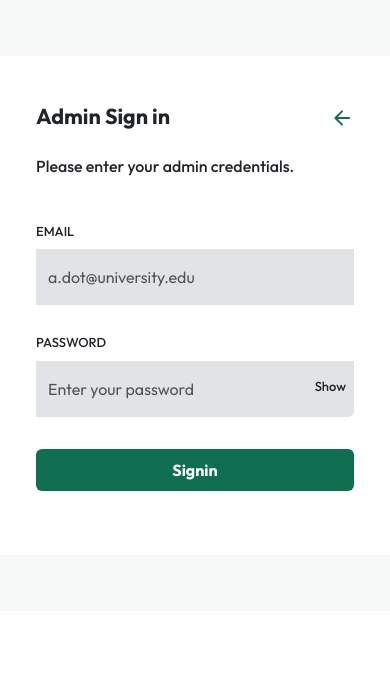
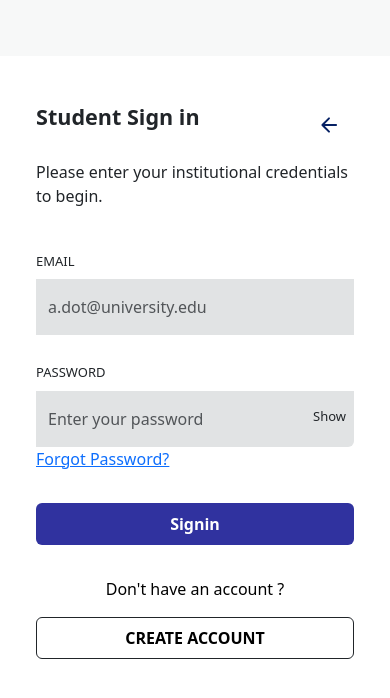
Before and after one commit to Joseph-fol/Online-CBT, a React (Vite) app in the folder FRONTEND/: page /studentSignin in a window 390 px wide. Shown: the top 698 px of the page. Built offline with nearby package versions, Linux system fonts and the light colour scheme.

Commit message:
feat: Implement admin dashboard and routing; enhance student authentication pages with navigation links

```diff
--- a/FRONTEND/src/App.jsx
+++ b/FRONTEND/src/App.jsx
@@ -1,14 +1,42 @@
 import React from 'react'
-import Navbar from './component/Navbar'
-import StudentDashboard from './student/StudentDashboard'
-import AssignedObject from './student/AssignedObject'
+// import Navbar from './component/Navbar'
+// import StudentDashboard from './student/StudentDashboard'
+// import AssignedObject from './student/AssignedObject'
+// import QuestionBank from './admin/pages/QuestionBank'
+// import Subject from './admin/pages/Subject'
+// import StudentResult from './admin/pages/StudentResult'
+// import Sidebar from './admin/Sidebar'
+import { Routes, Route } from 'react-router-dom'
+// import AdminDashboard from './admin/AdminDashboard'
+import LandingPage from './component/LandingPage'
+import AdminSignin from './admin/AdminSignin'
+import SigninPage from './student/SigninPage'
+import SignupPage from './student/SignupPage'
+import ForgotPassword from './student/ForgotPassword'
 
 const App = () => {
   return (
     <>
-        <Navbar/>
-        <StudentDashboard/>
-        <AssignedObject/>
+        {/* <Navbar/> */}
+        {/* <StudentDashboard/> */}
+        {/* <AssignedObject/> */}
+
+        {/* <QuestionBank/> */}
+        {/* <Subject/> */}
+        {/* <StudentResult/> */}
+      <Routes>
+        <Route path="/" element={<LandingPage/>}/>
+        <Route path="/AdminSignin" element={<AdminSignin/>}/>
+        <Route path="/studentSignin" element={<SigninPage/>}/>
+        <Route path="/createStudentAccount" element={<SignupPage/>}/>
+        <Route path="//forgotPassword" element={<ForgotPassword/>}/>
+      </Routes>
+
+    {/* <Router>
+      <div className='App'>
+        <Sidebar/>
+      </div>
+    </Router> */}
     </>
   )
 }
--- /dev/null
+++ b/FRONTEND/src/admin/AdminDashboard.jsx
@@ -0,0 +1,20 @@
+import React from 'react'
+import Navbar from '../component/Navbar'
+
+const AdminDashboard = () => {
+  return (
+    <>
+    <div className='d-flex'>
+      <aside>
+
+      </aside>
+      <div>
+        <Navbar/>
+      </div>
+
+    </div>
+    </>
+  )
+}
+
+export default AdminDashboard
--- a/FRONTEND/src/admin/AdminSignin.jsx
+++ b/FRONTEND/src/admin/AdminSignin.jsx
@@ -3,7 +3,7 @@ import { useFormik } from "formik"
 import * as yup from "yup"
 import AOS from 'aos'
 import 'aos/dist/aos.css'
-// import { Link } from 'react-router-dom'
+import { Link } from 'react-router-dom'
 
 const AdminSignin = () => {
     const [show, setShow] = useState(false)
@@ -75,15 +75,14 @@ const AdminSignin = () => {
                             <form class="row g-3" onSubmit={form.handleSubmit}>
                                 <div className='d-flex justify-content-between'>
                                     <h4 className='fw-bold py-0'> Admin Sign in</h4>
-                                    {/* <Link to="/LandingPage"> */}
-                                    <a href="#">
+                                    <Link to="/">
+                                    <button className='btn'>
                                         <svg xmlns="http://www.w3.org/2000/svg" width="1.5em" height="1.5em" viewBox="0 0 24 24"><path fill="#0f6e50" d="M19 11H7.83l4.88-4.88c.39-.39.39-1.03 0-1.42a.996.996 0 0 0-1.41 0l-6.59 6.59a.996.996 0 0 0 0 1.41l6.59 6.59a.996.996 0 1 0 1.41-1.41L7.83 13H19c.55 0 1-.45 1-1s-.45-1-1-1" /></svg>
-                                    </a>
-                                    {/* </Link> */}
+                                    </button>
+                                    </Link>
                                 </div>
 
                                 <p className='fw-medium'>Please enter your admin credentials.</p>
-
                                 <div class="col-md-12 mt-4">
                                     <label for="fullname" class="form-label fw-medium" style={{ fontSize: "13px" }}>EMAIL</label>
                                     <input type="text" className="form form-control border-0 text-black rounded-0 py-3 shadow-none" style={{ backgroundColor: "#e1e3e4" }} value={form.values.email} name='email' onChange={form.handleChange} onBlur={form.handleBlur} id="userEmail" placeholder='a.dot@university.edu' />
--- /dev/null
+++ b/FRONTEND/src/admin/Sidebar.jsx
@@ -0,0 +1,9 @@
+import React from 'react'
+
+const Sidebar = () => {
+  return (
+    <div>Sidebar</div>
+  )
+}
+
+export default Sidebar
--- /dev/null
+++ b/FRONTEND/src/admin/pages/QuestionBank.jsx
@@ -0,0 +1,9 @@
+import React from 'react'
+
+const QuestionBank = () => {
+  return (
+    <div>QuestionBank</div>
+  )
+}
+
+export default QuestionBank
--- /dev/null
+++ b/FRONTEND/src/admin/pages/StudentResult.jsx
@@ -0,0 +1,9 @@
+import React from 'react'
+
+const StudentResult = () => {
+  return (
+    <div>StudentResult</div>
+  )
+}
+
+export default StudentResult
--- /dev/null
+++ b/FRONTEND/src/admin/pages/Subject.jsx
@@ -0,0 +1,9 @@
+import React from 'react'
+
+const Subject = () => {
+  return (
+    <div>Subject</div>
+  )
+}
+
+export default Subject
--- a/FRONTEND/src/component/LandingPage.jsx
+++ b/FRONTEND/src/component/LandingPage.jsx
@@ -2,6 +2,7 @@ import React, { useState, useEffect } from 'react'
 import AOS from 'aos'
 import 'aos/dist/aos.css'
 import './LandingPage.css'
+import { Link } from 'react-router-dom'
 
 const LandingPage = () => {
     // const [hoveredCard, setHoveredCard] = useState(null)
@@ -84,10 +85,14 @@ const LandingPage = () => {
                                 <a className="nav-link fw-medium text-black" href='#'>Pricing</a>
                             </li>
                         </ul>
-                        <a href="" className='mx-3 text-decoration-none text-dark fw-bold'> Admin Portal </a>
+                        <Link to="/AdminSignin">
+                            <button className=' btn mx-3 text-decoration-none text-dark fw-bold'> Admin Portal </button>
+                        </Link>
 
                         <div className="d-flex justify-content-center align-items-center gap-3" >
-                            <button className="btn w-100 text-white fw-medium" style={{ background: "#070235" }} type="submit">Student Login</button>
+                            <Link to="/studentsignin">
+                                <button className="btn w-100 text-white fw-medium" style={{ background: "#070235" }} type="submit">Student Login</button>
+                            </Link>
                         </div>
                     </div>
                 </div>
@@ -107,7 +112,9 @@ const LandingPage = () => {
                     <h1 className='text-center display-4' data-aos="zoom-in" data-aos-delay="200" style={{ fontWeight: "bolder", color: "#070235" }}>Secure, Seamless, and <span style={{ color: "#0f6e50" }}> Smart Online CBT </span></h1>
                     <p data-aos="fade-up" data-aos-delay="400">The definitive platform for high-stakes examinations. Empowering educators with tamper-proof security and students with a cognitive-calm testing environment.</p>
                     <div className='d-flex gap-3 align-items-center justify-content-center flex-wrap'>
-                        <button className="btn text-white fw-medium py-2 px-4" data-aos="slide-left" data-aos-delay="600" style={{ background: "#070235" }} type="submit">Start a free assessment</button>
+                        <Link to="/createStudentAccount">
+                            <button className="btn text-white fw-medium py-2 px-4" data-aos="slide-left" data-aos-delay="600" style={{ background: "#070235" }} type="submit">Start a free assessment</button>
+                        </Link>
                         <button className='btn fw-medium' data-aos="slide-right" data-aos-delay="600">See how it works </button>
                     </div>
                 </div>
--- a/FRONTEND/src/main.jsx
+++ b/FRONTEND/src/main.jsx
@@ -4,26 +4,32 @@ import './index.css'
 import App from './App.jsx'
 
 import React from 'react'
-import ReactDOM from 'react-dom/client'
-import ActiveQuizView from './student/ActiveQuizView.jsx'
-import LandingPage from './component/LandingPage.jsx'
-import SignupPage from './student/SignupPage.jsx'
-import SigninPage from './student/SigninPage.jsx'
-import StudentDashboard from './student/StudentDashboard.jsx'
-import AssignedObject from './student/AssignedObject.jsx'
-import ResultAndHistory from './student/ResultAndHistory.jsx'
-import ForgotPassword from './student/ForgotPassword.jsx'
-import AdminSignin from './admin/AdminSignin.jsx'
+// import ReactDOM from 'react-dom/client'
+// // import ActiveQuizView from './student/ActiveQuizView.jsx'
+// import LandingPage from './component/LandingPage.jsx'
+// import SignupPage from './student/SignupPage.jsx'
+// import SigninPage from './student/SigninPage.jsx'
+// import StudentDashboard from './student/StudentDashboard.jsx'
+// import AssignedObject from './student/AssignedObject.jsx'
+// import ResultAndHistory from './student/ResultAndHistory.jsx'
+// import ForgotPassword from './student/ForgotPassword.jsx'
+// import AdminSignin from './admin/AdminDashboard.jsx'
+// import AdminDashboard from './admin/AdminDashboard.jsx'
+import { BrowserRouter } from 'react-router-dom'
 
-ReactDOM.createRoot(document.getElementById('root')).render(
-  <React.StrictMode>
+
+createRoot(document.getElementById('root')).render(
+  <StrictMode>
     {/* <SignupPage/> */}
     {/* <SigninPage/> */}
     {/* <LandingPage/> */}
       {/* <ActiveQuizView/> */}
-      {/* <App /> */}
+      <BrowserRouter>
+        <App />
+      </BrowserRouter>
       {/* <ResultAndHistory/> */}
       {/* <ForgotPassword/> */}
-      <AdminSignin/>
-  </React.StrictMode>,
+      {/* <AdminSignin/> */}
+      {/* <AdminDashboard/> */}
+  </StrictMode>,
 )
--- a/FRONTEND/src/student/ForgotPassword.jsx
+++ b/FRONTEND/src/student/ForgotPassword.jsx
@@ -3,6 +3,7 @@ import { useFormik } from "formik"
 import * as yup from "yup"
 import AOS from 'aos'
 import 'aos/dist/aos.css'
+import { Link } from 'react-router-dom'
 
 const ForgotPassword = () => {
     const [show, setShow] = useState(false)
@@ -54,7 +55,9 @@ const ForgotPassword = () => {
                                 </div>
                             </form>
                             <div class="col-12">
-                                <button type="submit" class="btn w-100 py-2 text-black fs-6 fw-bold border border-dark border-1">BACK TO LOGIN </button>
+                                <Link to="/studentSignin">
+                                    <button type="submit" class="btn w-100 py-2 text-black fs-6 fw-bold border border-dark border-1">BACK TO LOGIN </button>
+                                </Link>
                             </div>
                         </div>
 
--- a/FRONTEND/src/student/SigninPage.jsx
+++ b/FRONTEND/src/student/SigninPage.jsx
@@ -3,6 +3,7 @@ import { useFormik } from "formik"
 import * as yup from "yup"
 import AOS from 'aos'
 import 'aos/dist/aos.css'
+import { Link } from 'react-router-dom'
 
 const SigninPage = () => {
     const [show, setShow] = useState(false)
@@ -72,7 +73,16 @@ const SigninPage = () => {
 
                         <div className='col-lg-6 col-md-6 bg-white p-5' data-aos="fade-up">
                             <form class="row g-3" onSubmit={form.handleSubmit}>
-                                <h4 className='fw-bold py-0'> Student Sign in</h4>
+                                <div className='d-flex justify-content-between'>
+                                    <h4 className='fw-bold py-0'> Student Sign in</h4>
+                                    <Link to="/">
+                                        <button className='btn'>
+                                            <svg xmlns="http://www.w3.org/2000/svg" width="1.5em" height="1.5em" viewBox="0 0 24 24"><path fill="#062164" d="M19 11H7.83l4.88-4.88c.39-.39.39-1.03 0-1.42a.996.996 0 0 0-1.41 0l-6.59 6.59a.996.996 0 0 0 0 1.41l6.59 6.59a.996.996 0 1 0 1.41-1.41L7.83 13H19c.55 0 1-.45 1-1s-.45-1-1-1" /></svg>
+                                        </button>
+                                    </Link>
+
+                                </div>
+
                                 <p className='fw-medium'>Please enter your institutional credentials to begin.</p>
 
                                 <div class="col-md-12 mt-4">
@@ -89,7 +99,9 @@ const SigninPage = () => {
                                         <p className='border-0 pt-3 outline-none fw-medium px-2' style={{ backgroundColor: "#e1e3e4", fontSize: "13px" }} onClick={handleClick}>{show ? "Hide" : "Show"} </p>
                                     </div>
                                     {form.touched.password && form.errors.password ? <p className='text-danger'>{form.errors.password}</p> : ""}
-                                    <a href="#" className='pt-2 fw-medium'>Forgot Password?</a>
+                                    <Link to="/forgotPassword">
+                                        <a href="#" className='pt-2 fw-medium'>Forgot Password?</a>
+                                    </Link>
                                 </div>
 
                                 <div class="col-12">
@@ -98,7 +110,9 @@ const SigninPage = () => {
                                 <a href="" className='text-decoration-none text-center text-black fw-medium'><p>Don't have an account ? </p></a>
                             </form>
                             <div class="col-12">
-                                <button type="submit" class="btn w-100 py-2 text-black fs-6 fw-bold border border-dark border-1" >CREATE ACCOUNT </button>
+                                <Link to="/createStudentAccount">
+                                    <button type="submit" class="btn w-100 py-2 text-black fs-6 fw-bold border border-dark border-1" >CREATE ACCOUNT </button>
+                                </Link>
                             </div>
                         </div>
                     </div>
--- a/FRONTEND/src/student/SignupPage.jsx
+++ b/FRONTEND/src/student/SignupPage.jsx
@@ -1,10 +1,23 @@
-import React, { useState } from 'react'
+import React, { useEffect, useState } from 'react'
 import { useFormik } from "formik"
 import * as yup from "yup"
+import AOS from 'aos'
+import 'aos/dist/aos.css'
+import { Link } from 'react-router-dom'
 
 const SignupPage = () => {
     const [show, setShow] = useState(false)
     const handleClick = () => setShow(!show)
+
+    useEffect(() => {
+        AOS.init({
+            duration: 2000,
+            once: false,
+            offset: 100,
+            easing: 'ease-in-out',
+            delay: 0
+        })
+    }, [])
 
     const form = useFormik({
         initialValues: {
@@ -37,7 +50,7 @@ const SignupPage = () => {
                             backgroundPosition: 'center',
                             position: 'relative',
                             overflow: 'hidden'
-                        }}>
+                        }} data-aos="fade-right">
                             <div style={{
                                 position: 'absolute',
                                 top: 0,
@@ -60,7 +73,7 @@ const SignupPage = () => {
                             </div>
                         </div>
 
-                        <div className='col-lg-6 col-md-6 bg-white p-5'>
+                        <div className='col-lg-6 col-md-6 bg-white p-5' data-aos="fade-up">
                             <form class="row g-3" onSubmit={form.handleSubmit}>
                                 <h4 className='fw-bold py-0'>Create Student Account</h4>
                                 <p className='fw-medium'>Please enter your institutional credentials to begin.</p>
@@ -95,7 +108,9 @@ const SignupPage = () => {
                                 <a href="" className='text-decoration-none text-center text-black fw-medium'><p>Already have an account ? </p></a>
                             </form>
                             <div class="col-12">
-                                <button type="submit" class="btn w-100 py-2 text-black fs-6 fw-bold border border-dark border-1" >SIGN IN TO PORTAL </button>
+                                <Link to="/studentSignin">
+                                    <button type="submit" class="btn w-100 py-2 text-black fs-6 fw-bold border border-dark border-1" >SIGN IN TO PORTAL </button>
+                                </Link>
                             </div>
                         </div>
                     </div>
```
